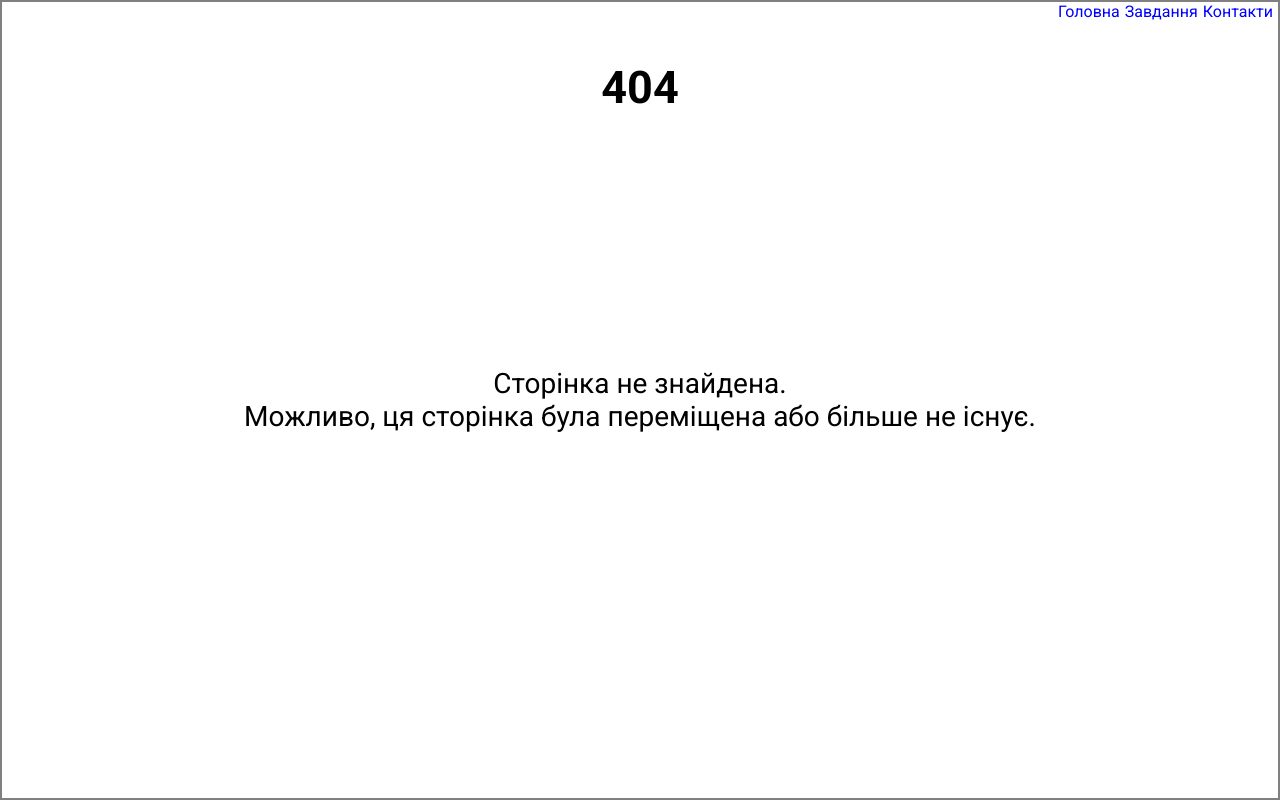
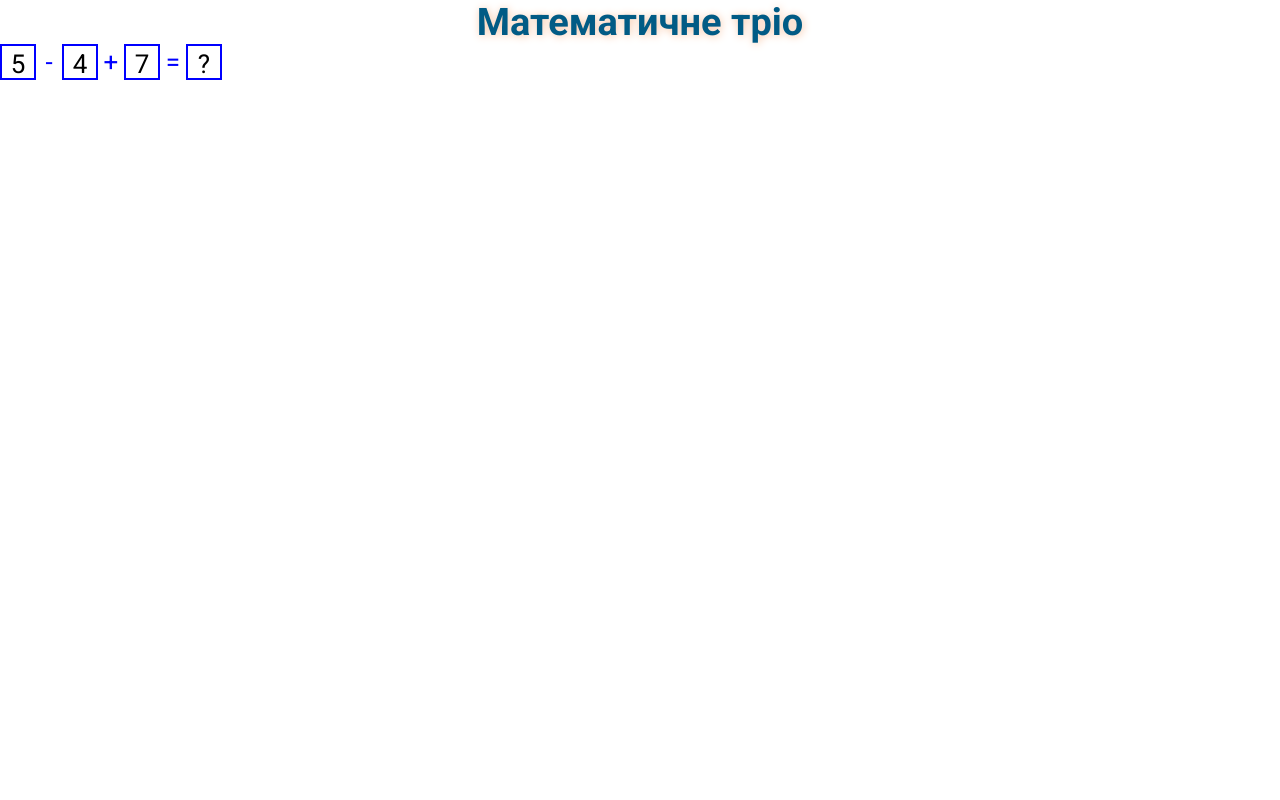
Before and after one commit to RSS-777/know_and_solve, a Next.js app: page /games/mathematical-trio in a window 1280 px wide. Before the commit this address had no page. Built offline with nearby package versions, Linux system fonts and the light colour scheme.

Commit message:
start new game

```diff
--- a/src/app/games/arithmetic-trainer/page.tsx
+++ b/src/app/games/arithmetic-trainer/page.tsx
@@ -150,7 +150,7 @@ const Arithmetic = () => {
 
     return (
         <div className={`${styles.container}  ${(winGame && correctAnswer === 20) ? styles['fone-success-best'] : (winGame ? styles['fone-success'] : styles['fone-default'])}`}>
-            <h2>Тренажер з арифметики</h2>
+            <h2>Математична пара</h2>
             <div className={`${styles['settings-container']} ${winGame ? styles['hide-block'] : ''}`}>
                 <div className={styles['block-choice-operation']}>
                     <span>Оберіть дію:</span>
--- /dev/null
+++ b/src/app/games/mathematical-trio/page.tsx
@@ -0,0 +1,39 @@
+'use client'
+
+import styles from '../../../styles/games/mathematical.module.scss';
+import { useState, useEffect, useRef } from 'react';
+import { ButtonGames } from '../../../components/ButtonGames';
+
+const Mathematical = () => {
+    const [oneNumber, setOneNumber] = useState<number | null>(5)
+    const [twoNumber, setTwoNumber] = useState<number | null>(4)
+    const [treeNumber, setTreeNumber] = useState<number | null>(7)
+    const [oneSing, setOneSing] = useState<string | null>('-')
+    const [twoSing, setTwoSing] = useState<string | null>('+')
+    const [result, setResult] = useState<number | string>('?')
+
+    return (
+        <div className={styles.container}>
+            <h2>Математичне тріо</h2>
+            <div className={styles['container-flex']}>
+                <div className={styles['block-settings']}></div>
+                <div className={styles['block-game-mechanics']}>
+                    <div className={`${styles['one-number']} ${styles['number']}`}>{oneNumber}</div>
+                    <div className={`${styles['one-sign']} ${styles['sign']}`}>{oneSing}</div>
+                    <div className={`${styles['two-number']} ${styles['number']}`}>{twoNumber}</div>
+                    <div className={`${styles['two-sign']} ${styles['sign']}`}>{twoSing}</div>
+                    <div className={`${styles['three-number']} ${styles['number']}`}>{treeNumber}</div>
+                    <div className={`${styles['equals']} ${styles['sign']}`}>=</div>
+                    <div className={`${styles.result} ${styles['number']}`}>{result}</div>
+                </div>
+                <div className={styles['block-button']}>
+                    {/* <ButtonGames link="/tasks">До завдань</ButtonGames>
+                    <ButtonGames onClick={handleStartGame} ref={buttonStartRef}>Старт</ButtonGames>
+                    <ButtonGames onClick={handleStopGame}>Завершити</ButtonGames> */}
+                </div>
+            </div>
+        </div>
+    )
+};
+
+export default Mathematical;
--- a/src/app/tasks/page.tsx
+++ b/src/app/tasks/page.tsx
@@ -15,7 +15,8 @@ const Task = () => {
     <div className={styles['tasks-container']}>
       <Header title="Виберіть завдання:" />
       <section className={styles['block-games']}>
-        <GameCard h5="Arithmetic" image={imageArithmetic} link="/games/arithmetic-trainer" />
+        <GameCard h5="Математична пара" image={imageArithmetic} link="/games/arithmetic-trainer" />
+        <GameCard h5="Математичне тріо" image={imageArithmetic} link="/games/mathematical-trio" />
       </section>
     </div>
   )
--- /dev/null
+++ b/src/styles/games/mathematical.module.scss
@@ -0,0 +1,27 @@
+.container {
+    h2 {
+        text-align: center;
+    }
+}
+
+.block-game-mechanics {
+    display: flex;
+
+    .number {
+        border: 2px solid blue;
+        width: 36px;
+        height: 36px;
+        text-align: center;
+        font-size: 26px;
+        line-height: 36px;
+    }
+
+    .sign {
+        color: blue;
+        width: 26px;
+        height: 36px;
+        text-align: center;
+        font-size: 26px;
+        line-height: 36px;
+    }
+}
--- a/src/styles/globals.scss
+++ b/src/styles/globals.scss
@@ -21,7 +21,7 @@ h1 {
 }
 
 h2 {
-    font-size: clamp(30px, 5vw, 42px);
+    font-size: clamp(26px, 5vw, 38px);
     color: rgb(1, 91, 133);
     text-shadow: 1px 1px 8px rgb(247, 199, 167);
 }
```
